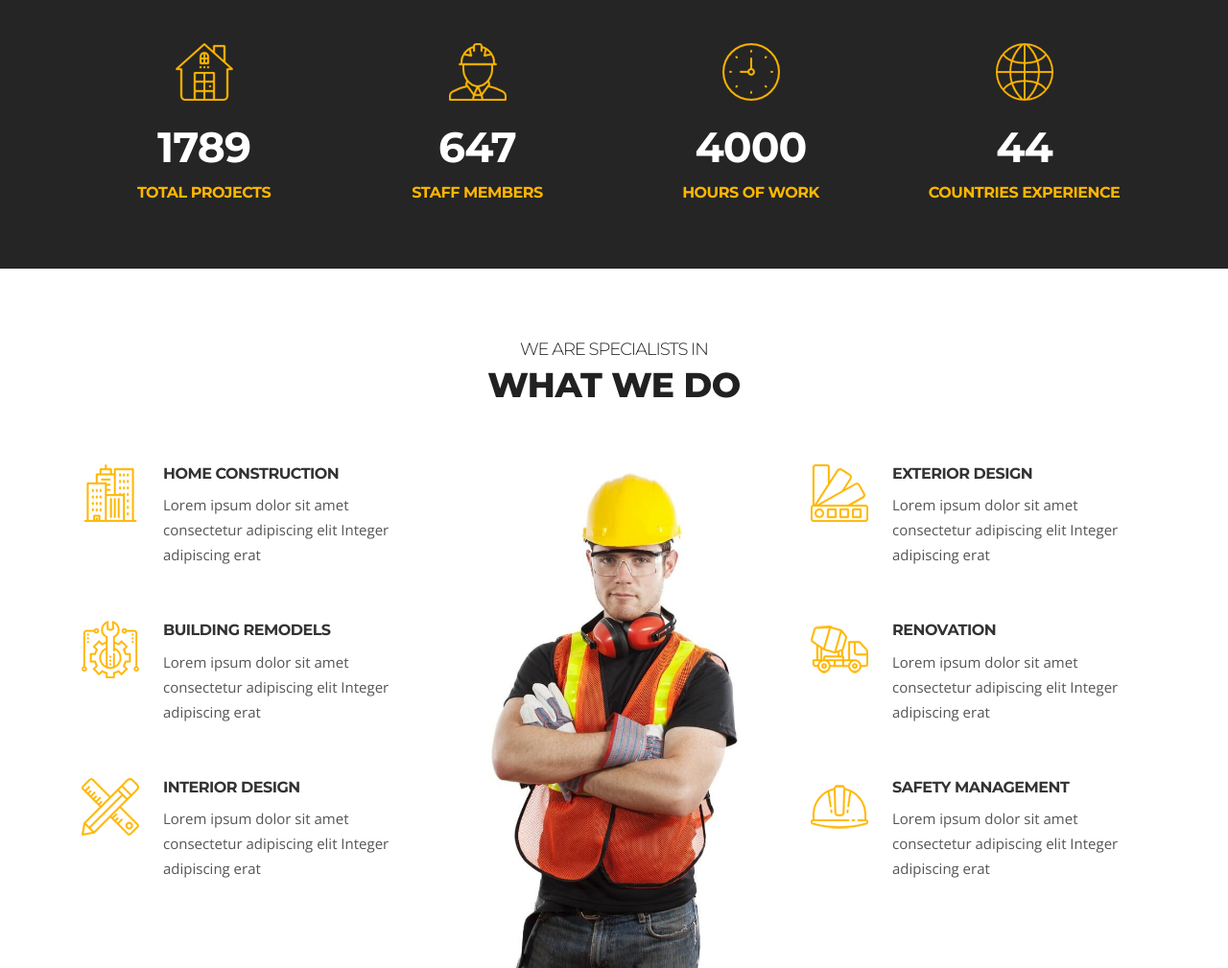
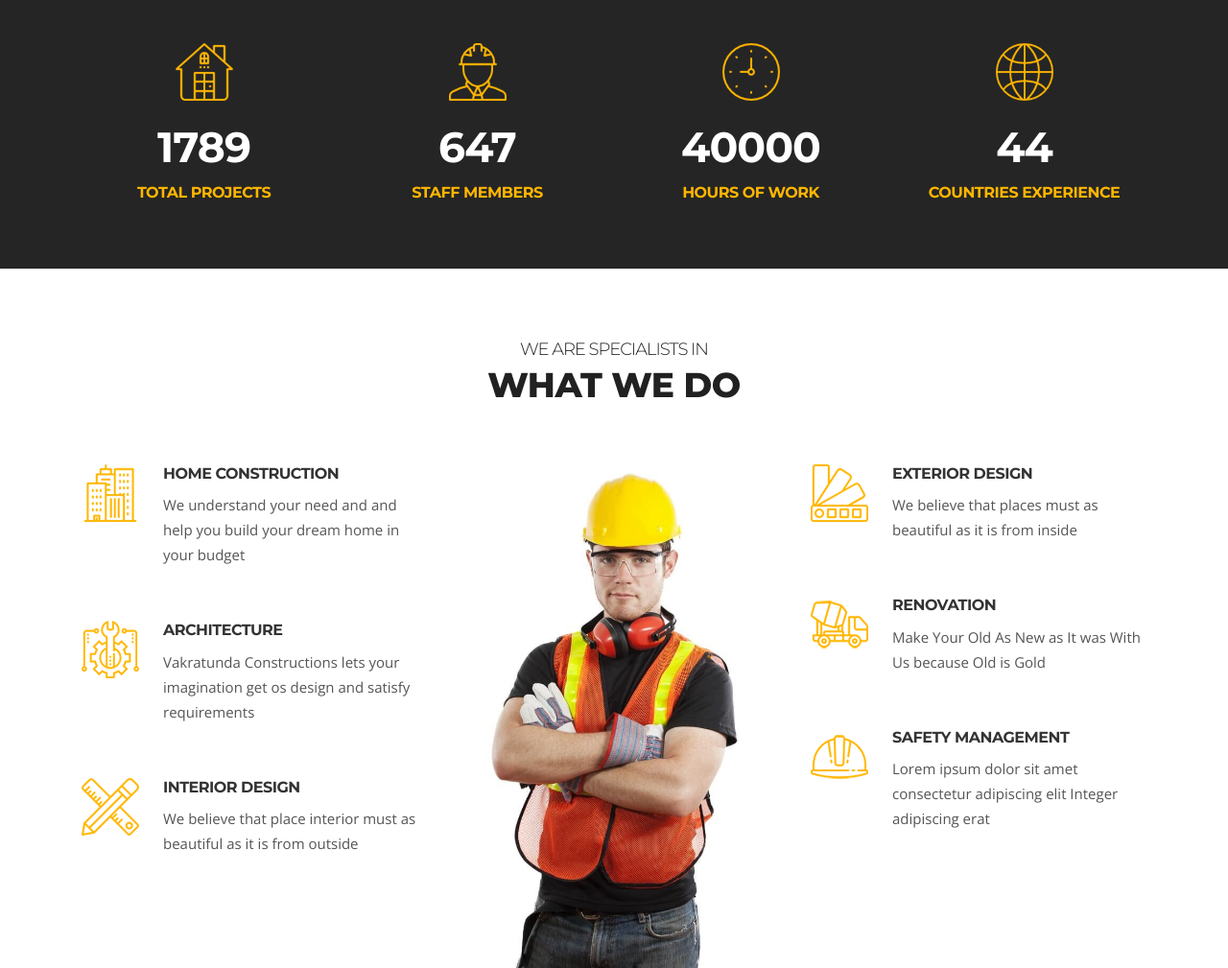
Before and after one commit to itzCodeItIshant/VakraTunda-Constructions, a plain HTML site: page index.html in a window 1280 px wide. Shown: the part 1680-2689 px from the top of the page at 96% size. Drawn offline with nearby package versions, Linux system fonts and the light colour scheme; some packages are replaced by stand-ins of ours.

Commit message:
removed pricing

```diff
--- a/index.html
+++ b/index.html
@@ -142,7 +142,7 @@
                             <li><a href="team.html">Our People</a></li>
                             <li><a href="testimonials.html">Testimonials</a></li>
                             <li><a href="faq.html">Faq</a></li>
-                            <li><a href="pricing.html">Pricing</a></li>
+
                           </ul>
                       </li>
                       <li class="nav-item"><a class="nav-link" href="projects.html">Projects</a></li>
@@ -400,7 +400,7 @@
                 <img loading="lazy" src="images/icon-image/fact3.png" alt="facts-img">
               </div>
               <div class="ts-facts-content">
-                <h2 class="ts-facts-num"><span class="counterUp" data-count="4000">0</span></h2>
+                <h2 class="ts-facts-num"><span class="counterUp" data-count="40000">0</span></h2>
                 <h3 class="ts-facts-title">Hours of Work</h3>
               </div>
           </div><!-- Col end -->
@@ -440,7 +440,7 @@
               </div>
               <div class="ts-service-box-info">
                 <h3 class="service-box-title"><a href="#">Home Construction</a></h3>
-                <p>Lorem ipsum dolor sit amet consectetur adipiscing elit Integer adipiscing erat</p>
+                <p>We understand your need and and help you build your dream home in your budget</p>
               </div>
           </div><!-- Service 1 end -->
 
@@ -449,8 +449,8 @@
                 <img loading="lazy" src="images/icon-image/service-icon2.png" alt="service-icon">
               </div>
               <div class="ts-service-box-info">
-                <h3 class="service-box-title"><a href="#">Building Remodels</a></h3>
-                <p>Lorem ipsum dolor sit amet consectetur adipiscing elit Integer adipiscing erat</p>
+                <h3 class="service-box-title"><a href="#">Architecture</a></h3>
+                <p>Vakratunda Constructions lets your imagination get os design and satisfy requirements</p>
               </div>
           </div><!-- Service 2 end -->
 
@@ -460,7 +460,7 @@
               </div>
               <div class="ts-service-box-info">
                 <h3 class="service-box-title"><a href="#">Interior Design</a></h3>
-                <p>Lorem ipsum dolor sit amet consectetur adipiscing elit Integer adipiscing erat</p>
+                <p>We believe that place interior must as beautiful as it is from outside</p>
               </div>
           </div><!-- Service 3 end -->
 
@@ -477,7 +477,7 @@
               </div>
               <div class="ts-service-box-info">
                 <h3 class="service-box-title"><a href="#">Exterior Design</a></h3>
-                <p>Lorem ipsum dolor sit amet consectetur adipiscing elit Integer adipiscing erat</p>
+                <p>We believe that places must as beautiful as it is from inside</p>
               </div>
           </div><!-- Service 4 end -->
 
@@ -487,7 +487,7 @@
               </div>
               <div class="ts-service-box-info">
                 <h3 class="service-box-title"><a href="#">Renovation</a></h3>
-                <p>Lorem ipsum dolor sit amet consectetur adipiscing elit Integer adipiscing erat</p>
+                <p>Make Your Old As New as It was With Us because Old is Gold </p>
               </div>
           </div><!-- Service 5 end -->
 
@@ -962,7 +962,7 @@
                 <li><a href="team.html">Our people</a></li>
                 <li><a href="faq.html">Faq</a></li>
                 <li><a href="news-left-sidebar.html">Blog</a></li>
-                <li><a href="pricing.html">Pricing</a></li>
+
               </ul>
             </div>
           </div>
```
Also changed, not shown: 404.html (+2 -2 lines), about.html (+2 -2 lines), contact.html (+2 -2 lines), faq.html (+2 -2 lines), news-right-sidebar.html (+2 -2 lines), news-single.html (+2 -2 lines), pricing.html (+2 -2 lines), projects-single.html (+2 -2 lines), projects.html (+2 -2 lines), service-single.html (+2 -2 lines), services.html (+2 -2 lines), team.html (+2 -2 lines), testimonials.html (+2 -2 lines).
